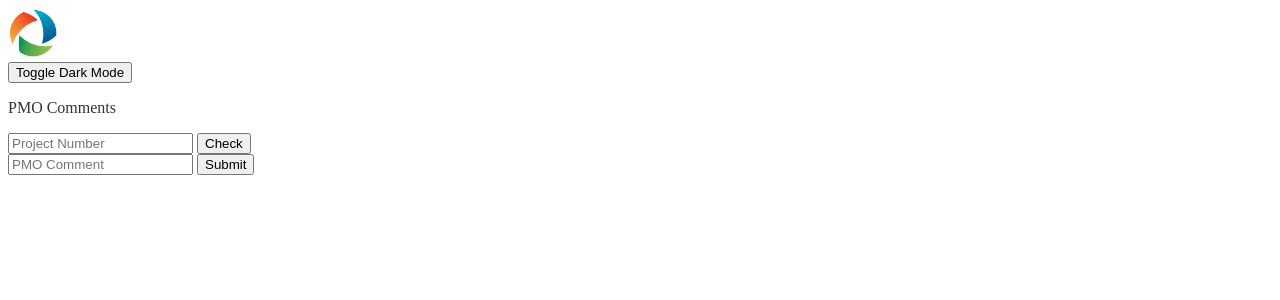
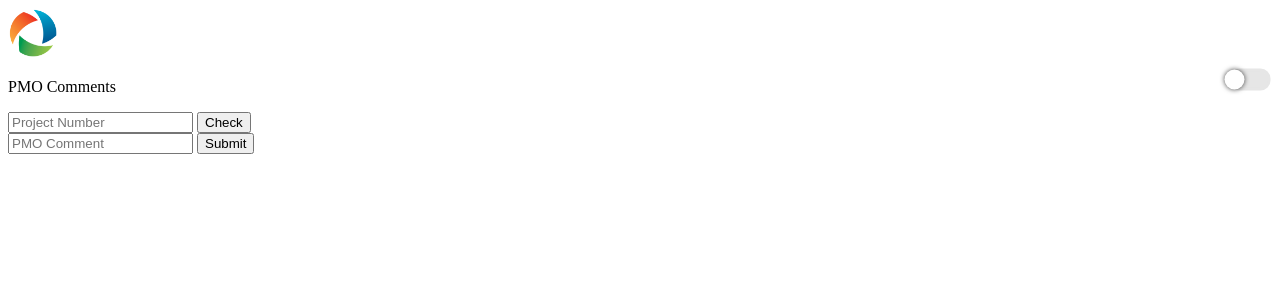
Before and after one commit to RebelAngel98/APSApp, a Flask app: page / in a window 1280 px wide. Shown: the top 300 px of the page. Run offline with Flask 3, Linux system fonts and the light colour scheme.

Commit message:
worked on making dark mode toggle work (not working yet)

```diff
--- a/static/dark-styles.css
+++ b/static/dark-styles.css
@@ -1,5 +1,167 @@
-/* dark-styles.css (Dark Mode) */
+/*CSS for Dark Mode Toggle
+
+Keep all you dark mode styles there, and make sure when you link to this sheet in your html head,
+make it the bottom css link tag so it overrides all other styles.
+At the bottom, that's where you start to add your dark mode styles by
+starting starting with "body.dark-mode" and add your class you want to
+target at the end. For example,
+
+body.dark-mode .heading-one {}
+
+then add your css properties like normal. That's it!
+Scroll to the bottom to start adding your dark mode styles
+
+*/
+
+/* note that Internet Explorer does not support css variables */
+:root {
+    --dark: #000;
+    --medium: #1b1b1b;
+    --light: #2e2e2e;
+}
+
+.dark-mode-button {
+    background: transparent;
+    border: none;
+    height: 40px;
+    width: 30px;
+    display: -webkit-box;
+    display: -ms-flexbox;
+    display: flex;
+    -webkit-box-orient: vertical;
+    -webkit-box-direction: normal;
+    -ms-flex-direction: column;
+    flex-direction: column;
+    -webkit-box-pack: center;
+    -ms-flex-pack: center;
+    justify-content: center;
+    -webkit-box-align: center;
+    -ms-flex-align: center;
+    align-items: center;
+}
+
+.top-dark-mode-button {
+    position: absolute;
+    top: 60px;
+    right: 15px;
+    -webkit-transform: rotate(-90deg);
+    -ms-transform: rotate(-90deg);
+    transform: rotate(-90deg);
+    z-index: 1000;
+    -webkit-transition: .3s ease-in;
+    -o-transition: .3s ease-in;
+    transition: .3s ease-in;
+}
+
+.top-dark-mode-button .dark-toggle {
+    background: rgb(230, 230, 230);
+    border-color: rgb(230, 230, 230);
+    width: 35px;
+}
+
+.top-dark-mode-button:after {
+    content: 'DARK';
+    position: absolute;
+    color: #fff;
+    -webkit-transform: rotate(90deg);
+    -ms-transform: rotate(90deg);
+    transform: rotate(90deg);
+    right: 22px;
+    top: 10px;
+    -webkit-transition: .1s ease-in;
+    -o-transition: .1s ease-in;
+    transition: .1s ease-in;
+}
+
+body.dark-mode .top-dark-mode-button:after {
+    content: 'LIGHT';
+    color: var(--primary);
+    top: 12px;
+}
+
+.dark-toggle {
+    margin: 0;
+    width: 30px;
+    height: 16px;
+    z-index: 20;
+    border-radius: 10px;
+    background: transparent;
+    border: 3px solid #fff;
+    display: -webkit-box;
+    display: -ms-flexbox;
+    display: flex;
+    -webkit-box-align: center;
+    -ms-flex-align: center;
+    align-items: center;
+    -webkit-transition: .3s ease;
+    -o-transition: .3s ease;
+    transition: .3s ease;
+    display: flex;
+    -webkit-box-pack: center;
+    -ms-flex-pack: center;
+    justify-content: center;
+    z-index: 1000;
+    display: flex;
+    -webkit-box-orient: horizontal;
+    -webkit-box-direction: normal;
+    -ms-flex-direction: row;
+    flex-direction: row;
+    align-items: center;
+    -webkit-transform: rotate(90deg);
+    -ms-transform: rotate(90deg);
+    transform: rotate(90deg);
+}
+
+body.dark-mode .dark-toggle {
+    background: rgb(67,183,255);
+    background: -o-linear-gradient(left, rgba(67,183,255,1) 0%, rgba(0,221,246,1) 100%);
+    background: -webkit-gradient(linear, left top, right top, from(rgba(67,183,255,1)), to(rgba(0,221,246,1)));
+    background: linear-gradient(90deg, rgba(67,183,255,1) 0%, rgba(0,221,246,1) 100%);
+    filter: progid:DXImageTransform.Microsoft.gradient(startColorstr="#43b7ff",endColorstr="#00ddf6",GradientType=1);
+    border: none;
+}
+
+.dark-toggle span {
+    height: 20px;
+    width: 20px;
+    left: -8px;
+    border-radius: 50%;
+    background: #fff;
+    position: absolute;
+    -webkit-transition: .3s ease;
+    -o-transition: .3s ease;
+    transition: .3s ease;
+    -webkit-box-shadow: 0px 0px 5px 0px rgba(0,0,0,0.75);
+    box-shadow: 0px 0px 5px 0px rgba(0,0,0,0.75);
+}
+
+body.dark-mode .dark-toggle span {
+    left: 15px;
+    -webkit-transition: .3s ease;
+    -o-transition: .3s ease;
+    transition: .3s ease;
+}
+
+.top-dark-mode-button .dark-toggle {
+    background: rgb(230, 230, 230);
+    border-color: rgb(230, 230, 230);
+    width: 35px;
+}
+
+
+/* Begin adding your dark mode styles here, like so: */
+
 body.dark-mode {
-    background-color: #333;
-    color: #fff;
+    background: #000
 }
+
+body.dark-mode p {
+    color: #fff
+}
+
+body.dark-mode #updates {
+    background: #000000;
+}
+body.dark-mode .targetElement {
+    background: #000000;
+}
--- a/templates/index.html
+++ b/templates/index.html
@@ -1,9 +1,13 @@
 <!DOCTYPE html>
 <html>
-<head> <!--The head of the code will be the title of the webpage, when changed, the tab saying what the webpage is will also be changed!-->
+<head>
+    <button class="dark-mode-button top-dark-mode-button" aria-label="Dark Mode">
+        <span aria-hidden="true" class="dark-toggle">
+            <span class="DTspan"></span>
+        </span>
+    </button> <!--The head of the code will be the title of the webpage, when changed, the tab saying what the webpage is will also be changed!-->
     <title>PMO Comments</title>
     <script src="script.js"></script>
-    <link rel="stylesheet" href="{{ url_for('static', filename='styles.css') }}">
     <link rel="stylesheet" href="{{ url_for('static', filename='dark-styles.css') }}">
 
 </head>
@@ -11,7 +15,6 @@
     <div id="container">
         <img src="{{ url_for('static', filename='apslogo.png') }}" alt="APS Logo" style="width: 50px; height: 50px;">
         <br> <!--a line break to not have anything clustered together-->
-        <button id="dark-toggle" onclick="toggleDarkMode()" >Toggle Dark Mode</button>
         <div id="chat"> <!--maybe need to change the id to id="comment"? Or to something else-->
             <p>PMO Comments</p> <!--Showing the section where it'll be user input data-->
         </div>
--- a/templates/script.js
+++ b/templates/script.js
@@ -1,18 +1,49 @@
-// Function to toggle dark mode
-function toggleDarkMode() {
-    const body = document.body;
-    body.classList.toggle('dark-toggle'); // Toggle the 'dark-mode' class on the body element
+/*  Dark Mode */
+const body = document.querySelector('body');
 
-    // Determine which styles to load based on the current mode
-    if (body.classList.contains('dark-toggle')) {
-        // If in dark mode, load dark styles
-        loadStyles('dark-styles.css');
-    } else {
-        // If in light mode, load light styles
-        loadStyles('styles.css');
-    }
+// Dark Mode Action
+let darkMode = localStorage.getItem("darkMode");
+const darkModeToggle = document.querySelector('.dark-mode-button');
+const darkModeToggleFooter = document.querySelector('footer .dark-mode-button');
+
+// Enable Dark Mode
+const enableDarkMode = () => {
+    body.classList.add("dark-mode");
+    localStorage.setItem("darkMode", "enabled")
 }
 
+// Disable Dark Mode
+const disableDarkMode = () => {
+    body.classList.remove("dark-mode");
+    localStorage.setItem("darkMode", null)
+}
+
+if (darkMode == "enabled") {
+    enableDarkMode();
+}
+
+// Desktop Button
+darkModeToggle.addEventListener('click', () => {
+    darkMode = localStorage.getItem("darkMode");
+    if (darkMode !== "enabled") {
+        enableDarkMode();
+    } else {
+        disableDarkMode();
+    }
+})
+
+// Footer button, optional. This is for if you have a second dark mode toggle button
+//in the footer, just make sure the button is inside the footer tag, and it will be
+//linked to this function.
+
+    darkModeToggleFooter.addEventListener('click', () => {
+        darkMode = localStorage.getItem("darkMode");
+        if (darkMode !== "enabled") {
+            enableDarkMode();
+        } else {
+            disableDarkMode();
+        }
+    })
 // Function to load CSS styles
 function loadStyles(filename) {
     const link = document.querySelector('link[rel="stylesheet"]');
```
